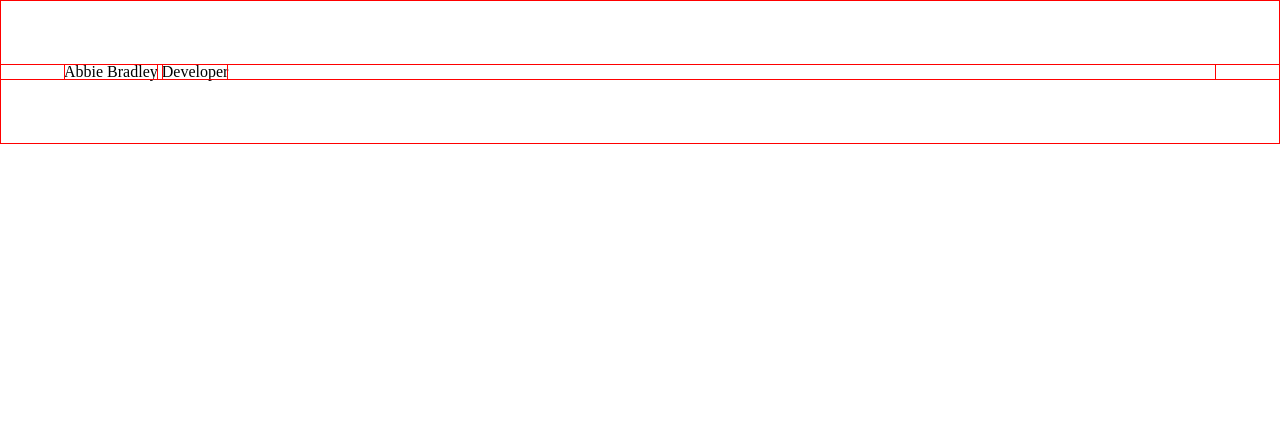
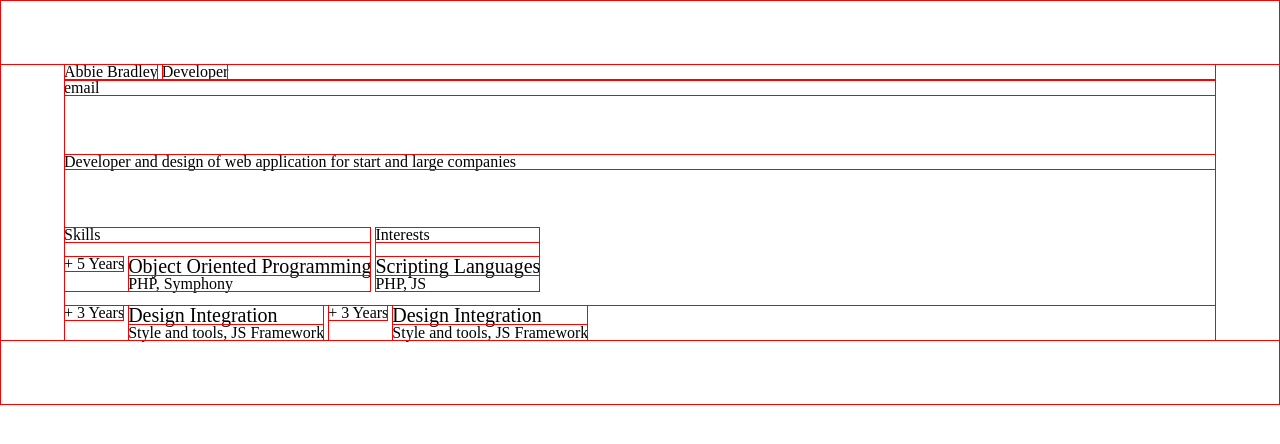
Before and after one commit to AdanSahagun/project_one, a plain HTML site: page index.html in a window 1280 px wide. Drawn offline with Linux system fonts and the light colour scheme.

Commit message:
message project 6/6

```diff
--- a/index.html
+++ b/index.html
@@ -16,6 +16,61 @@
             Developer
           </div>
         </div>
+          <div class="email">
+            email
+          </div>
+          <div class="developer">
+            Developer and design of web application for start
+            and large companies
+          </div>
+          <div class="skills">
+            <div class="skills_title">
+              Skills
+            </div>
+            <div class="skills_length">
+              + 5 Years
+            </div>
+            <div class="skill_set">
+              <h4>Object Oriented Programming</h4>
+              PHP, Symphony
+            </div>
+          </div>
+
+          <div class="interests">
+            <div class="interests_title">
+              Interests
+            </div>
+            <div class="interest_set">
+              <h4>Scripting Languages</h4>
+              PHP, JS
+            </div>
+          </div>
+
+
+
+          <div class="great_parent">
+            <div class="skills_parent_2">
+              <div class="skills_length_2">
+                + 3 Years
+              </div>
+              <div class="skill_set_2">
+                <h4>Design Integration</h4>
+                Style and tools, JS Framework
+              </div>
+            </div>
+
+          <div class="skills_parent_2">
+            <div class="skills_length_2">
+              + 3 Years
+            </div>
+            <div class="skill_set_2">
+              <h4>Design Integration</h4>
+              Style and tools, JS Framework
+            </div>
+          </div>
+        </div>
+
+
       </div>
     </div>
   </body>
--- a/styling/main.css
+++ b/styling/main.css
@@ -45,6 +45,13 @@ table {
 	border-collapse: collapse;
 	border-spacing: 0;
 }
+/*  End of Styling Reset */
+
+h4 {
+  font-size: 20px;
+	font-weight: 100;
+	/* display: inline-block; */
+}
 
 .parent_div {
   margin: 5%;
@@ -55,3 +62,43 @@ table {
 .title {
   display: inline-block;
 }
+.email {
+  margin-bottom: 5%;
+}
+.developer {
+  margin-bottom: 5%;
+}
+.skills{
+  display: inline-block;
+  margin-bottom: 13px;
+}
+.skills_title {
+  margin-bottom: 13px;
+}
+.interests {
+  display: inline-block;
+  vertical-align: top;
+}
+.skills_length{
+  display: inline-block;
+  vertical-align: top;
+}
+.skill_set {
+  display: inline-block;
+}
+.interests_title {
+  margin-bottom: 13px;
+}
+.skills_parent_2 {
+  display: inline-block;
+}
+.skills_length_2 {
+  display: inline-block;
+  vertical-align: top;
+}
+.skill_set_2{
+  display: inline-block;
+}
+.great_parent {
+
+}
```
